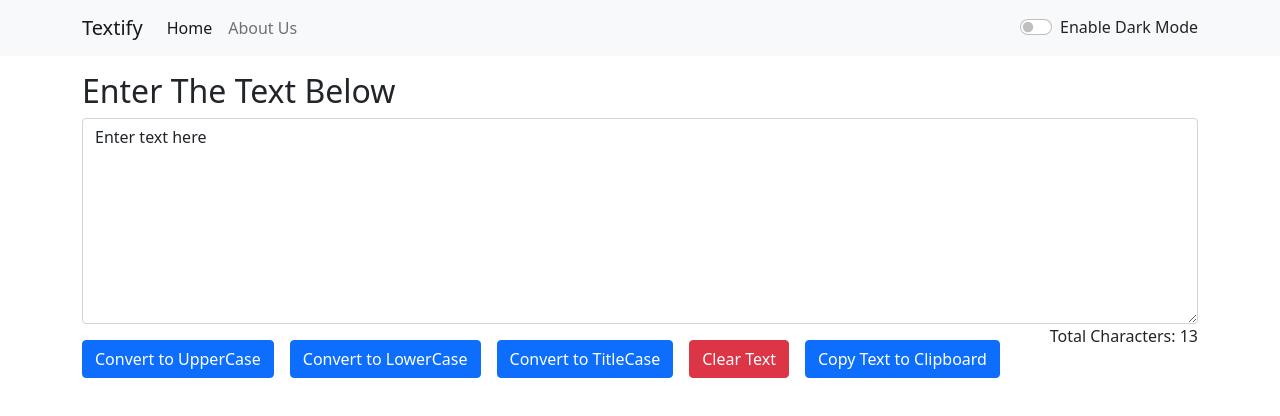
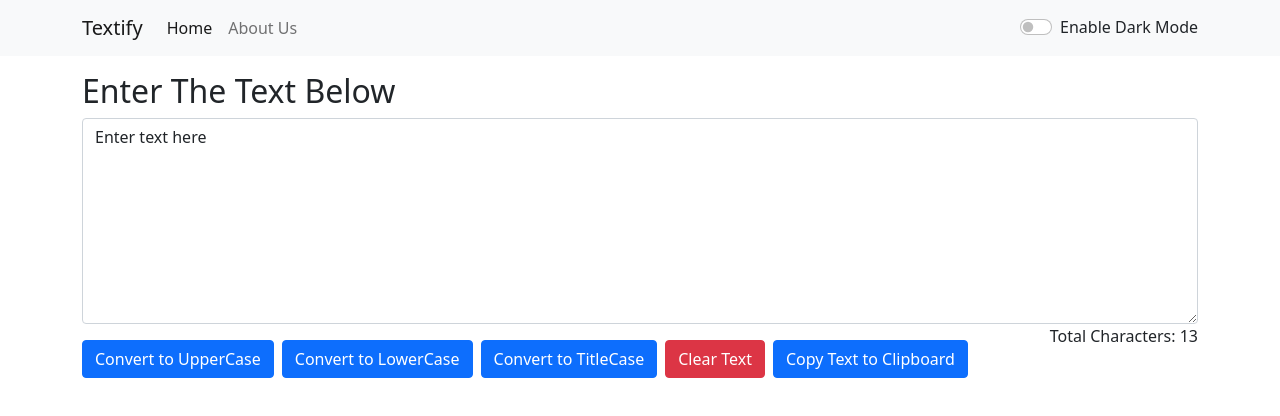
Before and after one commit to ahmadmangla/Textify-App, a React (Create React App) app in the folder my-app/: page / in a window 1280 px wide. Shown: the top 416 px of the page. Built offline with nearby package versions, Linux system fonts and the light colour scheme.

Commit message:
Style Changes

```diff
--- a/my-app/src/Components/TextFrom.css
+++ b/my-app/src/Components/TextFrom.css
@@ -4,7 +4,7 @@
 }
 
 .Button-container button{
-    margin-right: 1rem;
+    margin-right: 0.5rem;
 }
 
 @media screen and (max-width: 570px){
```
